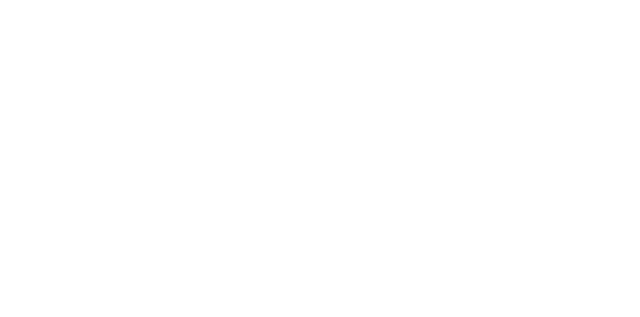
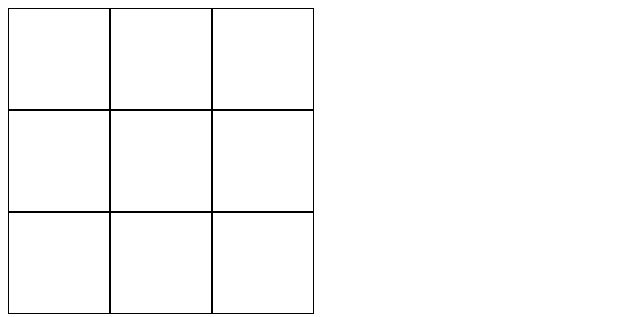
Before and after one commit to Lnauman1700/ticTacToeGame, a plain HTML site: page index.html in a window 1280 px wide. Shown: the whole page, without its empty margins (0-640 px from the left). Drawn offline with Linux system fonts and the light colour scheme.

Commit message:
basic style layout created

```diff
--- a/index.html
+++ b/index.html
@@ -8,15 +8,21 @@
   <body>
 
     <section class="board">
-      <div id="a1"></div>
-      <div id="a2"></div>
-      <div id="a3"></div>
-      <div id="b1"></div>
-      <div id="b2"></div>
-      <div id="b3"></div>
-      <div id="c1"></div>
-      <div id="c2"></div>
-      <div id="c3"></div>
+      <div class="rowA">
+        <div class="slot"></div>
+        <div class="slot"></div>
+        <div class="slot"></div>
+      </div>
+      <div class="rowB">
+        <div class="slot"></div>
+        <div class="slot"></div>
+        <div class="slot"></div>
+      </div>
+      <div class="rowC">
+        <div class="slot"></div>
+        <div class="slot"></div>
+        <div class="slot"></div>
+      </div>
 
     </section>
   </body>
--- a/style.css
+++ b/style.css
@@ -0,0 +1,9 @@
+.slot {
+  border: 1px solid black;
+  height: 100px;
+  width: 100px;
+}
+.rowA, .rowB, .rowC {
+  display: flex;
+  flex-direction: row;
+}
```
